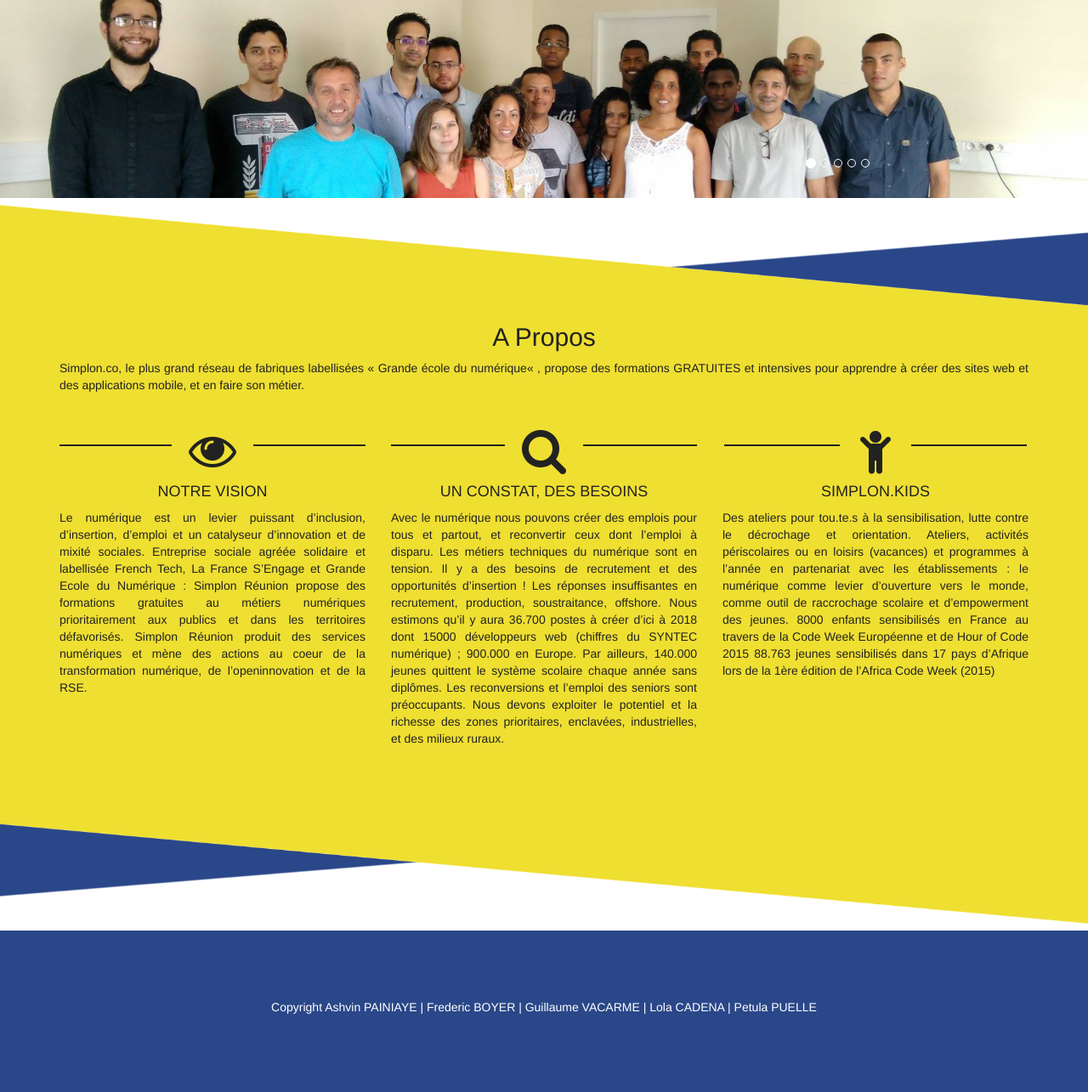
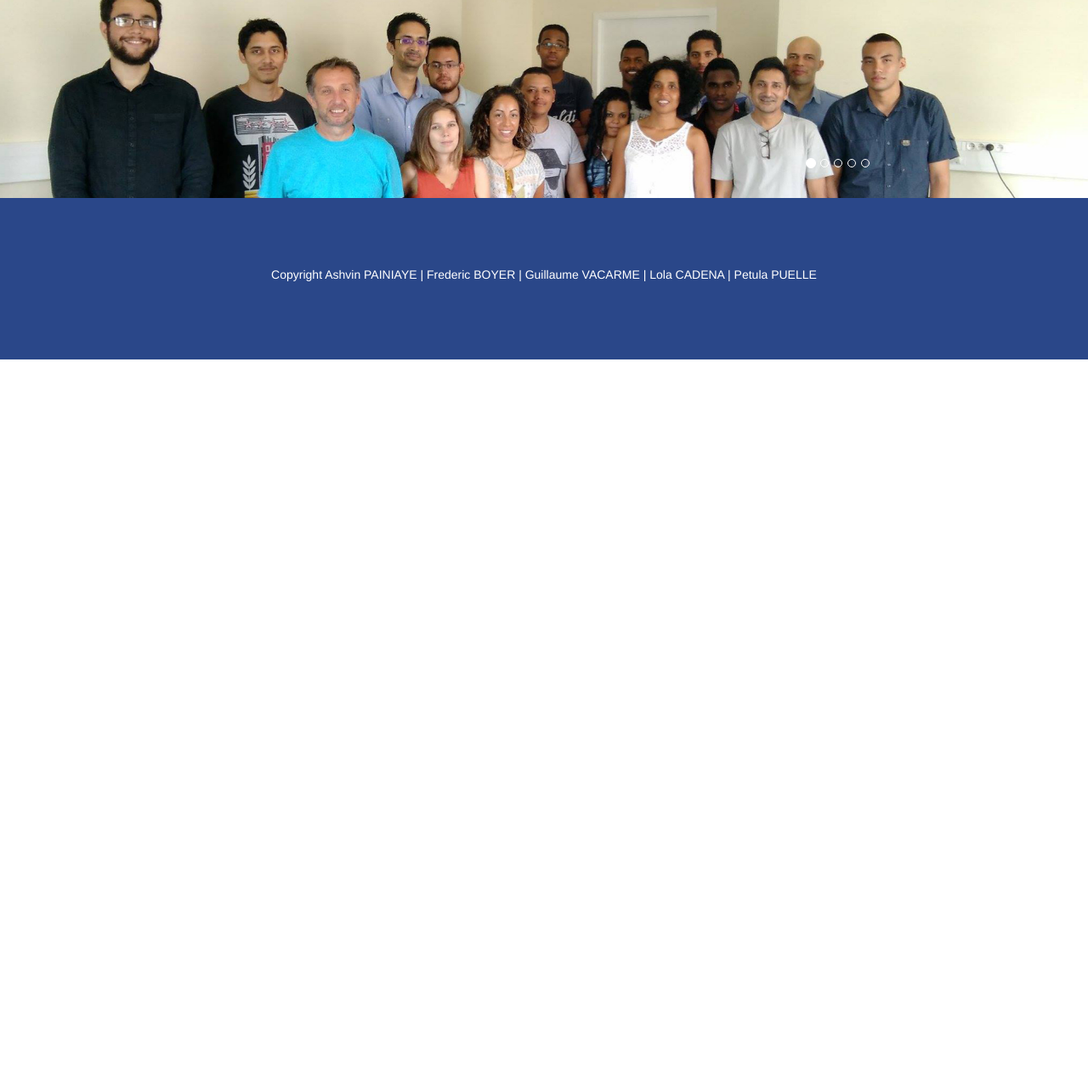
Before and after one commit to AshvinPainiaye/Plateforme-Simplon-Reunion, a PHP site: page / in a window 1280 px wide. Shown: the part 80-1365 px from the top of the page at 85% size. After the commit the page ends 503 px from the top, so only its background shows below. Run offline with PHP 8.4, Linux system fonts and the light colour scheme.

Commit message:
page a propos

```diff
--- a/css/main.css
+++ b/css/main.css
@@ -50,6 +50,9 @@ body {
   text-align: right; }
 
 /*debut a propos*/
+.img-top {
+  margin-top: 120px; }
+
 #apropos {
   color: #222222;
   background-color: #efdf31;
--- a/index.html
+++ b/index.html
@@ -40,7 +40,7 @@
             <div class="collapse navbar-collapse" id="bs-example-navbar-collapse-1">
                 <ul class="nav navbar-nav navbar-right">
                     <li><a href="#">ACCUEIL</a></li>
-                    <li><a href="#apropos">A PROPOS</a></li>
+                    <li><a href="pages/apropos.html">A PROPOS</a></li>
                     <li><a href="pages/apprenant.html">LES APPRENANTS</a></li>
                     <li class="dropdown">
                         <a href="#" class="dropdown-toggle" data-toggle="dropdown" role="button" aria-haspopup="true" aria-expanded="false">CONTACT <span class="caret"></span></a>
@@ -98,85 +98,6 @@
     <!-- fin carousel -->
 
 
-    <!-- debut a propos -->
-    <img src="images/bandeau1.png" alt="" class="img-responsive">
-
-    <section id="apropos" class="espace-bloc">
-        <div class="container">
-            <div class="row">
-                <article class="col-md-12">
-                    <h2>A Propos</h2>
-                    <p>
-                      Simplon.co, le plus grand réseau de fabriques labellisées « Grande école du numérique« ,
-                      propose des formations GRATUITES et intensives pour apprendre à créer des sites web et
-                      des applications mobile, et en faire son métier.
-                    </p>
-                </article>
-            </div>
-            <div class="row">
-                <article class="col-md-4">
-                    <aside class="deco">
-                        <hr>
-                        <i class="fa fa-eye fa-4x" aria-hidden="true"></i>
-                        <hr>
-                    </aside>
-                    <h4>NOTRE VISION</h4>
-                    <p>
-                      Le numérique est un levier puissant d’inclusion, d’insertion, d’emploi et un catalyseur
-                      d’innovation et de mixité sociales. Entreprise sociale agréée solidaire et labellisée French
-                      Tech, La France S’Engage et Grande Ecole du Numérique : Simplon Réunion propose des
-                      formations gratuites au métiers numériques prioritairement aux publics et dans les
-                      territoires défavorisés.
-                      Simplon Réunion produit des services numériques et mène des actions au coeur
-                      de la transformation numérique, de l’open­innovation et de la RSE.
-                    </p>
-
-                </article>
-                <article class="col-md-4">
-                    <aside class="deco">
-                        <hr>
-                        <i class="fa fa-search fa-4x" aria-hidden="true"></i>
-                        <hr>
-                    </aside>
-                    <h4>UN CONSTAT, DES BESOINS</h4>
-                    <p>
-                      Avec le numérique nous pouvons créer des emplois pour tous et partout, et reconvertir ceux
-                      dont l’emploi à disparu.
-                      Les métiers techniques du numérique sont en tension. Il y a des besoins de recrutement et
-                      des opportunités d’insertion !
-                      Les réponses insuffisantes en recrutement, production, sous­traitance, offshore.
-                      Nous estimons qu’il y aura 36.700 postes à créer d’ici à 2018 dont 15000 développeurs web
-                      (chiffres du SYNTEC numérique) ; 900.000 en Europe.
-                      Par ailleurs, 140.000 jeunes quittent le système scolaire chaque année sans diplômes. Les
-                      reconversions et l’emploi des seniors sont préoccupants.
-                      Nous devons exploiter le potentiel et la richesse des zones prioritaires, enclavées,
-                      industrielles, et des milieux ruraux.</p>
-                </article>
-                <article class="col-md-4">
-                    <aside class="deco">
-                        <hr>
-                        <i class="fa fa-child fa-4x" aria-hidden="true"></i>
-                        <hr>
-                    </aside>
-                    <h4>SIMPLON.KIDS</h4>
-                    <p>
-                      Des ateliers pour tou.te.s à la sensibilisation, lutte contre le décrochage et orientation.
-                      Ateliers, activités périscolaires ou en loisirs (vacances) et programmes à l’année en
-                      partenariat avec les établissements : le numérique comme levier d’ouverture vers le
-                      monde, comme outil de raccrochage scolaire et d’empowerment des jeunes.
-                      8000 enfants sensibilisés en France au travers de la Code Week Européenne et de Hour of
-                      Code 2015
-                      88.763 jeunes sensibilisés dans 17 pays d’Afrique lors de la 1ère édition de l’Africa Code
-                      Week (2015)    </p>
-                </article>
-            </div>
-        </div>
-    </section>
-    <img src="images/bandeau2.png" alt="" class="img-responsive">
-
-    <!-- fin a propos -->
-
-
     <!-- debut footer -->
     <footer class="espace-bloc">
         <div class="container">
--- a/scss/main.scss
+++ b/scss/main.scss
@@ -79,6 +79,10 @@ body {
 
 
 /*debut a propos*/
+
+.img-top {
+    margin-top: 120px;
+}
 
 #apropos {
     color: $couleur3;
```
Also changed, not shown: pages/apropos.html (added, +138 -0 lines), 1 other file.
